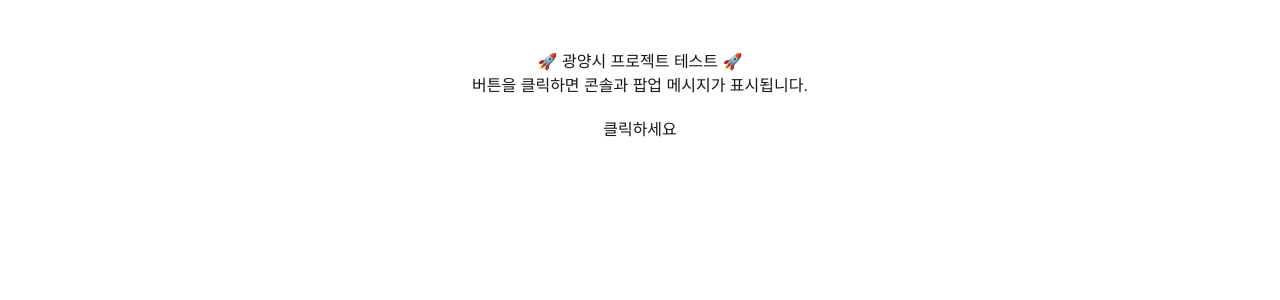
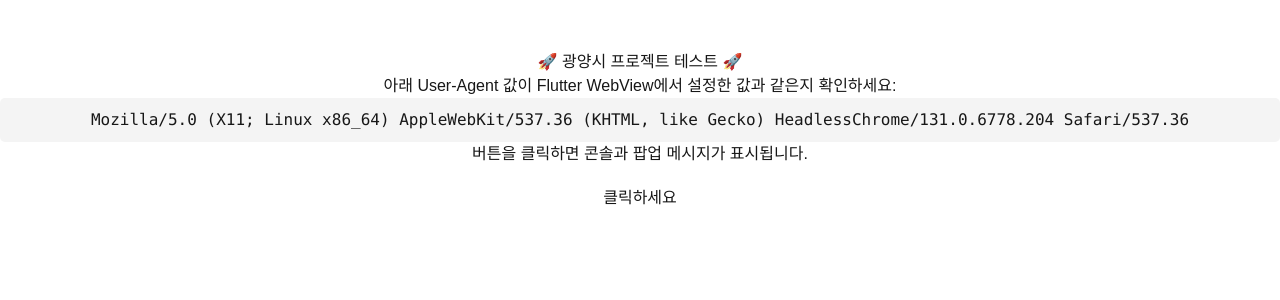
Before and after one commit to wemeet-kay/my-next-app, a Next.js app: page / in a window 1280 px wide. Shown: the top 300 px of the page. Built offline with nearby package versions, Linux system fonts and the light colour scheme.

Commit message:
Refactor: next react react-dom version up

```diff
--- a/app/page.tsx
+++ b/app/page.tsx
@@ -1,6 +1,13 @@
 'use client'; // ✅ 클라이언트 컴포넌트 선언
+import { useEffect, useState } from "react";
 
 export default function Home() {
+  const [userAgent, setUserAgent] = useState("");
+
+  useEffect(() => {
+    setUserAgent(navigator.userAgent);  // 브라우저의 User-Agent 가져오기
+  }, []);
+
   const handleClick = () => {
     console.log("✅ 버튼이 클릭되었습니다!");
     alert("✅ 버튼이 클릭되었습니다!");
@@ -9,6 +16,10 @@
   return (
     <div style={{ textAlign: "center", marginTop: "50px" }}>
       <h1>🚀 광양시 프로젝트 테스트 🚀</h1>
+      <p>아래 User-Agent 값이 Flutter WebView에서 설정한 값과 같은지 확인하세요:</p>
+      <pre style={{ background: "#f4f4f4", padding: "10px", borderRadius: "5px" }}>
+        {userAgent}
+      </pre>
       <p>버튼을 클릭하면 콘솔과 팝업 메시지가 표시됩니다.</p>
       <button
         onClick={handleClick} // ✅ 클릭 이벤트 설정
```
